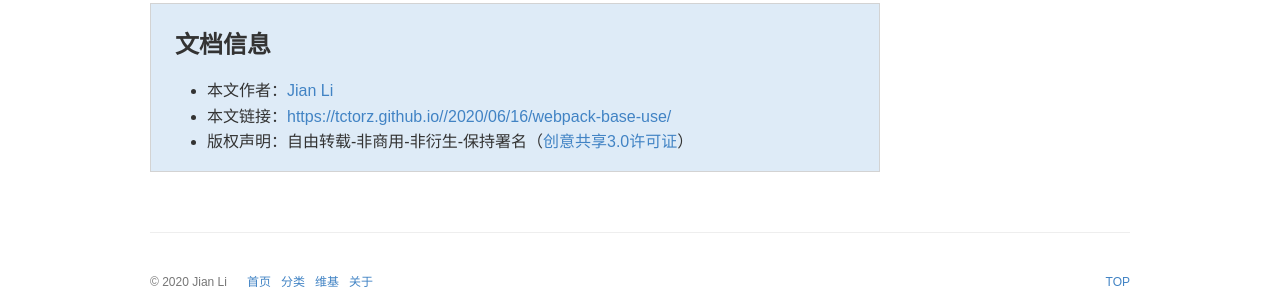
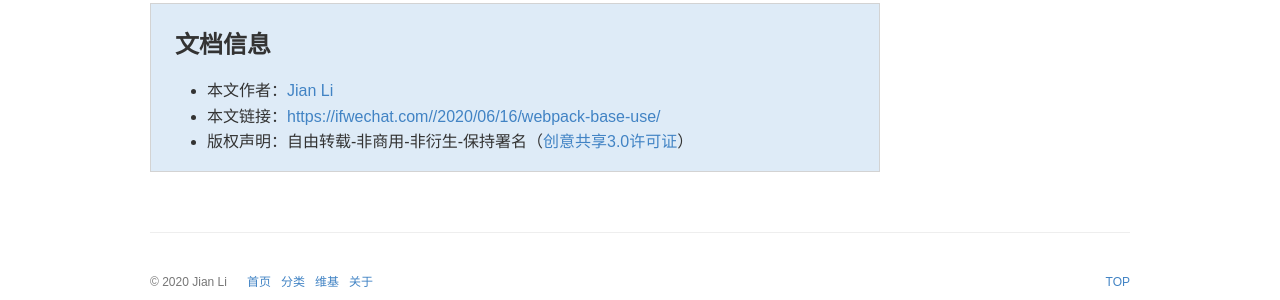
Before and after one commit to TcTOrz/TcTOrz.github.io, a Jekyll site: the page built from _posts/2020-06-16-webpack--base-use.md, in a window 1280 px wide. Shown: the part 465-765 px from the top of the page. Built offline with Jekyll 4.4.1, drawn with Linux system fonts in a browser that asks for light colours; some web fonts are replaced; comment, search, counter and statistics services are not loaded; part of the change alters nothing that is shown.

Commit message:
conf-fix

```diff
--- a/_config.yml
+++ b/_config.yml
@@ -2,7 +2,7 @@
 #   Main Configs   #
 # ---------------- #
 baseurl:
-url: https://tctorz.github.io/
+url: https://ifwechat.com/
 date_format: "ordinal"
 title: 李健的博客
 subtitle: "一个简单的博客"
```
